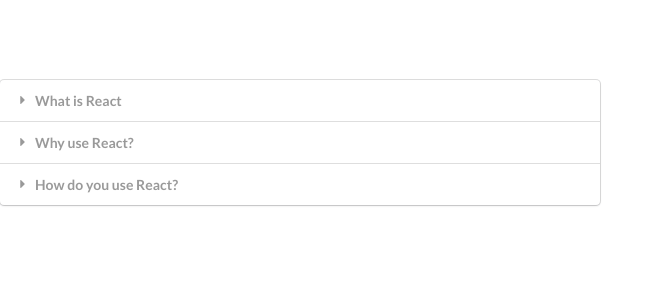
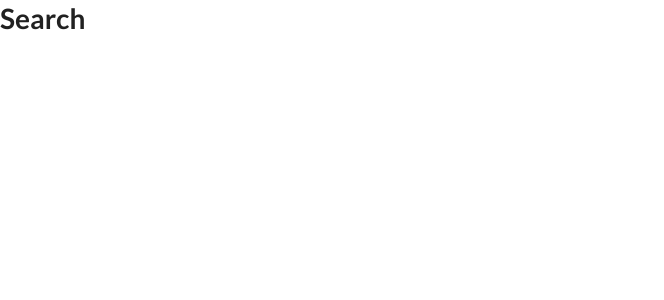
Before and after one commit to teohkt/ReactExercises, a React (Create React App) app in the folder widgets/: page / in a window 1280 px wide. Shown: the top 300 px of the page, without its empty margins (0-664 px from the left). Built offline with nearby package versions, Linux system fonts and the light colour scheme.

Commit message:
started search widget

```diff
--- a/widgets/src/App.js
+++ b/widgets/src/App.js
@@ -2,6 +2,7 @@ import React from 'react';
 import ReactDOM from 'react-dom';
 
 import Accordion from './components/Accordion';
+import Search from './components/Search'
 
 const items = [
   {
@@ -22,7 +23,8 @@ const items = [
 export default () => {
   return (
     <div>
-      <Accordion items={items} />
+      {/* <Accordion items={items} /> */}
+      <Search />
     </div>
   )
 
--- /dev/null
+++ b/widgets/src/components/Search.js
@@ -0,0 +1,9 @@
+import React from 'react';
+
+const Search = () => {
+    return (
+        <h1>Search</h1>
+    );
+};
+
+export default Search;
```
Also changed, not shown: widgets/src/components/Accordion.js (+0 -20 lines).
